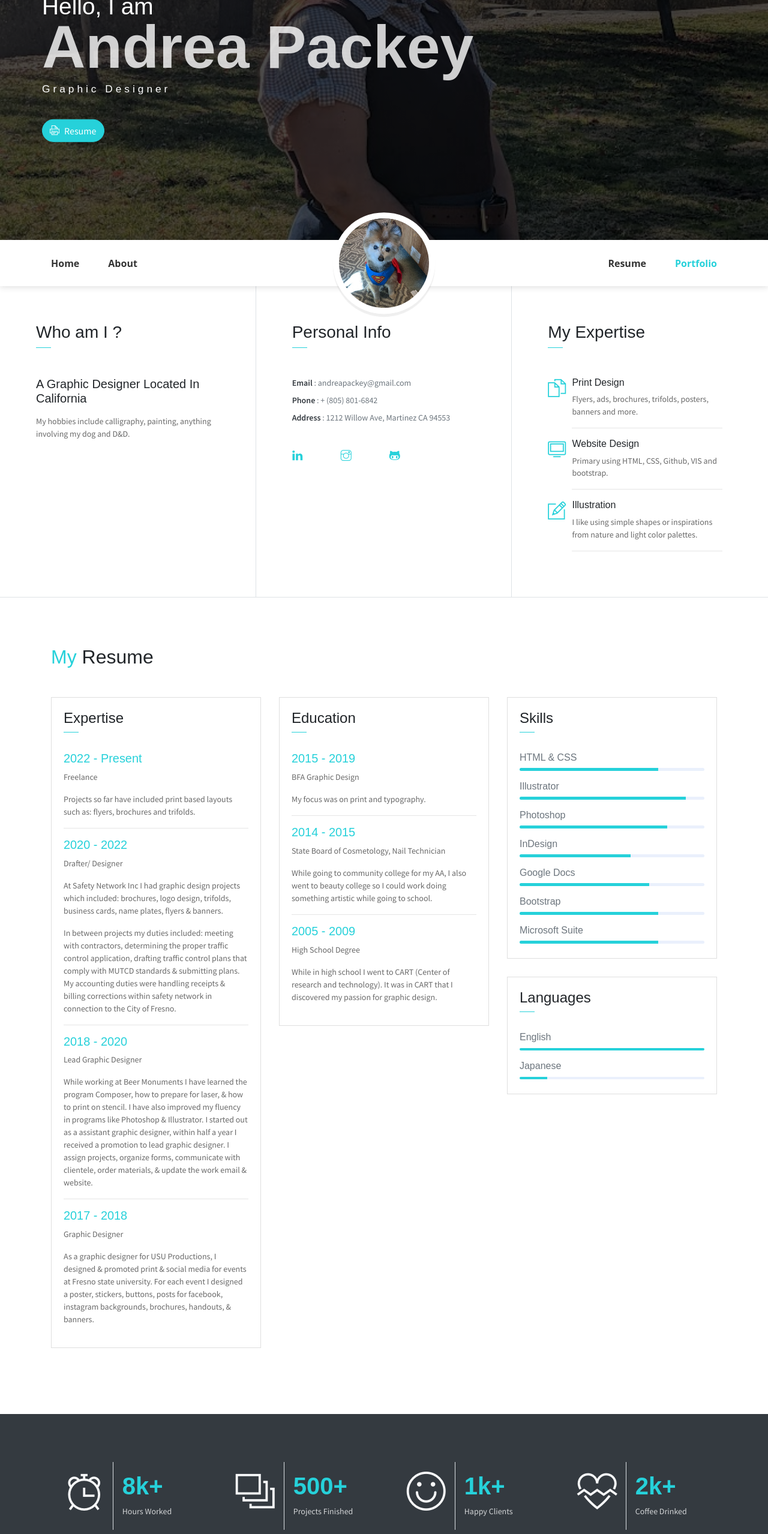
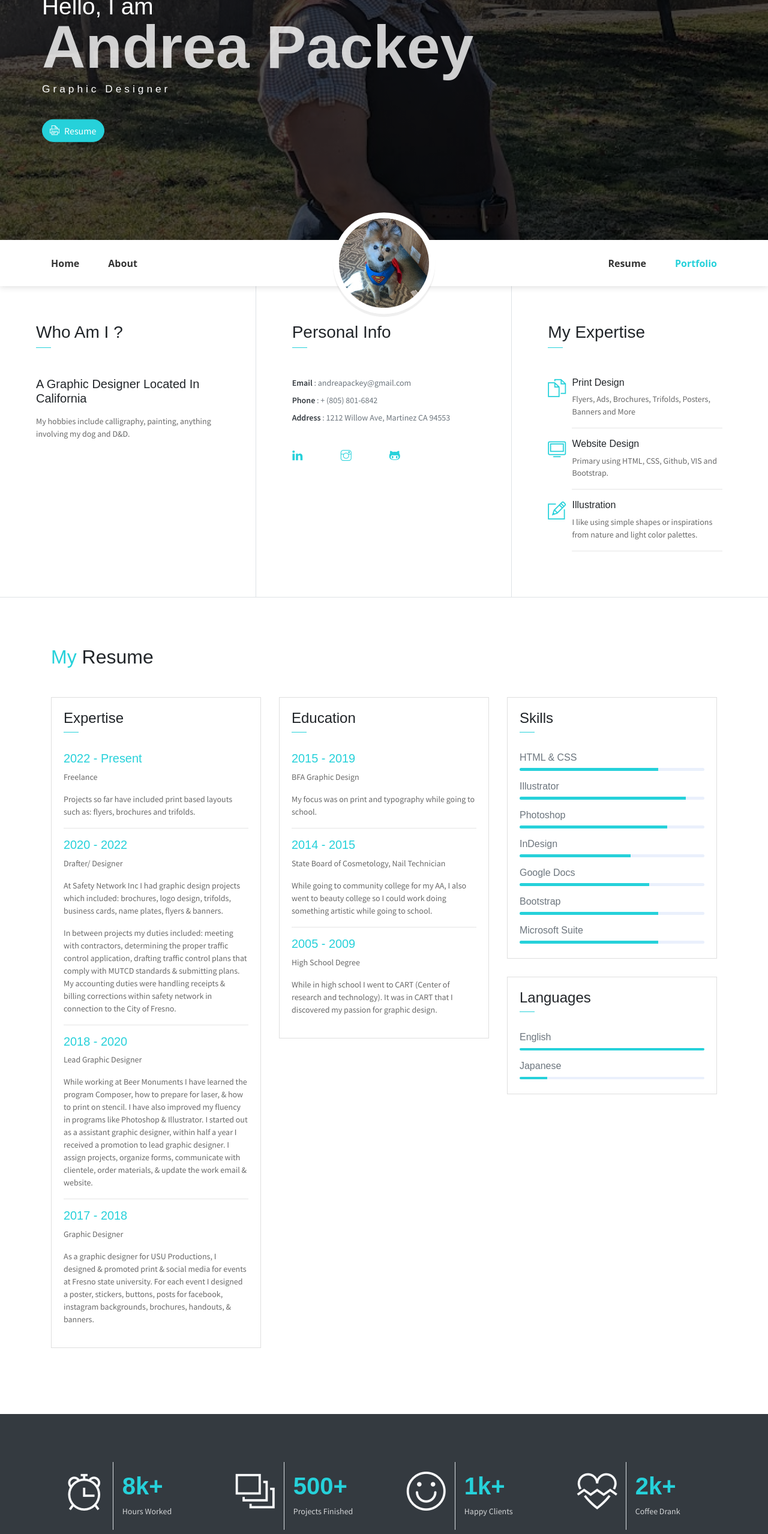
Before and after one commit to Packey01/Packey01.github.io, a website: page index.html in a window 1280 px wide. Shown: the part 240-2797 px from the top of the page at 60% size. Drawn offline with Linux system fonts and the light colour scheme; some packages are replaced by stand-ins of ours.

Commit message:
Sierra changes

```diff
--- a/index.html
+++ b/index.html
@@ -65,7 +65,7 @@
     <div class="container-fluid">
         <div id="about" class="row about-section">
             <div class="col-lg-4 about-card">
-                <h3 class="font-weight-light">Who am I ?</h3>
+                <h3 class="font-weight-light">Who Am I ?</h3>
                 <span class="line mb-5"></span>
                 <h5 class="mb-3">A Graphic Designer Located In California</h5>
                 <p class="mt-20">My hobbies include calligraphy, painting, anything involving my dog and D&D.</p>
@@ -91,7 +91,7 @@
                     <div class="col-1 text-danger pt-1"><i class="ti-files icon-lg"></i></div>
                     <div class="col-10 ml-auto mr-3">
                         <h6>Print Design</h6>
-                        <p class="subtitle"> Flyers, ads, brochures, trifolds, posters, banners and more.</p>
+                        <p class="subtitle"> Flyers, Ads, Brochures, Trifolds, Posters, Banners and More</p>
                         <hr>
                     </div>
                 </div>
@@ -99,7 +99,7 @@
                     <div class="col-1 text-danger pt-1"><i class="ti-desktop icon-lg"></i></div>
                     <div class="col-10 ml-auto mr-3">
                         <h6>Website Design</h6>
-                        <p class="subtitle">Primary using HTML, CSS, Github, VIS and bootstrap.</p>
+                        <p class="subtitle">Primary using HTML, CSS, Github, VIS and Bootstrap.</p>
                         <hr>
                     </div>
                 </div>
@@ -174,7 +174,7 @@
                         <div class="card-body">
                             <h6 class="title text-danger">2015 - 2019</h6>
                             <P>BFA Graphic Design</P>
-                            <P class="subtitle">My focus was on print and typography.</P>
+                            <P class="subtitle">My focus was on print and typography while going to school.</P>
                             <hr>
                             <h6 class="title text-danger">2014 - 2015</h6>
                             <P>State Board of Cosmetology, Nail Technician</P>
@@ -293,7 +293,7 @@
                         </div>
                         <div class="col-7 text-left py-3">
                             <h1 class="text-danger font-weight-bold font40">2k+</h1>
-                            <p class="text-light mb-1">Coffee Drinked</p>
+                            <p class="text-light mb-1">Coffee Drank</p>
                         </div>
                     </div>
                 </div>
@@ -311,7 +311,7 @@
                             <i class="ti-vector text-danger" aria-hidden="true"></i>
                         </div>
                         <div class="card-body px-4 py-3">
-                            <h5 class="mb-3 card-title text-dark">Renew old logos</h5>
+                            <h5 class="mb-3 card-title text-dark">Renew Old Logos</h5>
                             <P class="subtitle">Tracing old, bit-crushed, logos to make them new again. New logo will be givin in both a pdf and png file. I can also provide specfic file types if requested, just let me know.</P>
                         </div>
                     </div>
@@ -323,7 +323,7 @@
                         </div>
                         <div class="card-body px-4 py-3">
                             <h5 class="mb-3 card-title text-dark">Logo Design</h5>
-                            <P class="subtitle">Crisp, high quality logo designs made in Illustrator.Includes three revisions, further revisions will be at a additional charge. New logo will be givin in both a pdf and png file. I can also provide specfic file types if requested, just let me know. </P>
+                            <P class="subtitle">Crisp, high quality logo designs made in Illustrator. Includes three revisions, further revisions will be at a additional charge. New logo will be givin in both a pdf and png file. I can also provide specfic file types if requested, just let me know. </P>
                         </div>
                     </div>
                 </div>
@@ -334,7 +334,7 @@
                         </div>
                         <div class="card-body px-4 py-3">
                             <h5 class="mb-3 card-title text-dark">Print Design</h5>
-                            <P class="subtitle">Projects include flyers, trifolds, banners, posters, magazines ads, wedding invitations, business cards and more! Most designs are charged hourly. Please contact me if you have a specific project in mind. </P>
+                            <P class="subtitle">Projects include: flyers, trifolds, banners, posters, magazines ads, wedding invitations, business cards and more! Most designs are charged hourly. Please contact me if you have a specific project in mind. </P>
                         </div>
                     </div>
                 </div>
```
